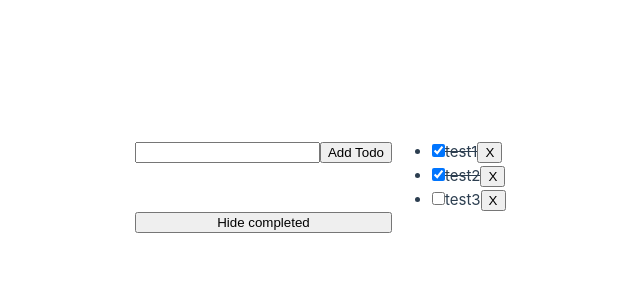
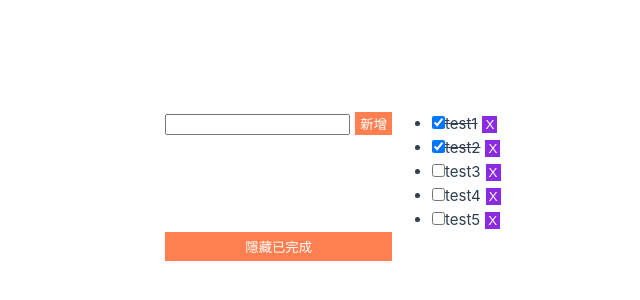
Before and after one commit to tzuchiyu/111test, a Vue app: page / in a window 1280 px wide. Shown: the part 214-514 px from the top of the page, without its empty margins (248-888 px from the left). Built offline with nearby package versions, Linux system fonts and the light colour scheme.

Commit message:
add css style

```diff
--- a/src/App.vue
+++ b/src/App.vue
@@ -9,6 +9,8 @@ const todos = ref([
   { id: id++, text: "test1", done: true },
   { id: id++, text: "test2", done: true },
   { id: id++, text: "test3", done: false },
+  { id: id++, text: "test4", done: false },
+  { id: id++, text: "test5", done: false },
 ]);
 
 const filteredTodos = computed(() => {
@@ -28,17 +30,47 @@ function removeTodo(todo) {
 <template>
   <form @submit.prevent="addTodo">
     <input v-model="newTodo" />
-    <button>Add Todo</button>
+    <button
+      style="
+        background-color: coral;
+        color: white;
+        border: none;
+        padding: 2px 5px;
+        margin-left: 5px;
+      "
+    >
+      新增
+    </button>
   </form>
   <ul>
     <li v-for="todo in filteredTodos" :key="todo.id">
       <input type="checkbox" v-model="todo.done" />
       <span :class="{ done: todo.done }">{{ todo.text }}</span>
-      <button @click="removeTodo(todo)">X</button>
+      <button
+        style="
+          background-color: blueviolet;
+          color: white;
+          border: none;
+          padding: 1px 3px;
+          margin-left: 5px;
+          cursor: pointer;
+        "
+        @click="removeTodo(todo)"
+      >
+        X
+      </button>
     </li>
   </ul>
-  <button @click="hideCompleted = !hideCompleted">
-    {{ hideCompleted ? "Show all" : "Hide completed" }}
+  <button
+    style="
+      background-color: coral;
+      color: white;
+      border: none;
+      padding: 5px 2px;
+    "
+    @click="hideCompleted = !hideCompleted"
+  >
+    {{ hideCompleted ? "顯示全部" : "隱藏已完成" }}
   </button>
 </template>
 
```
